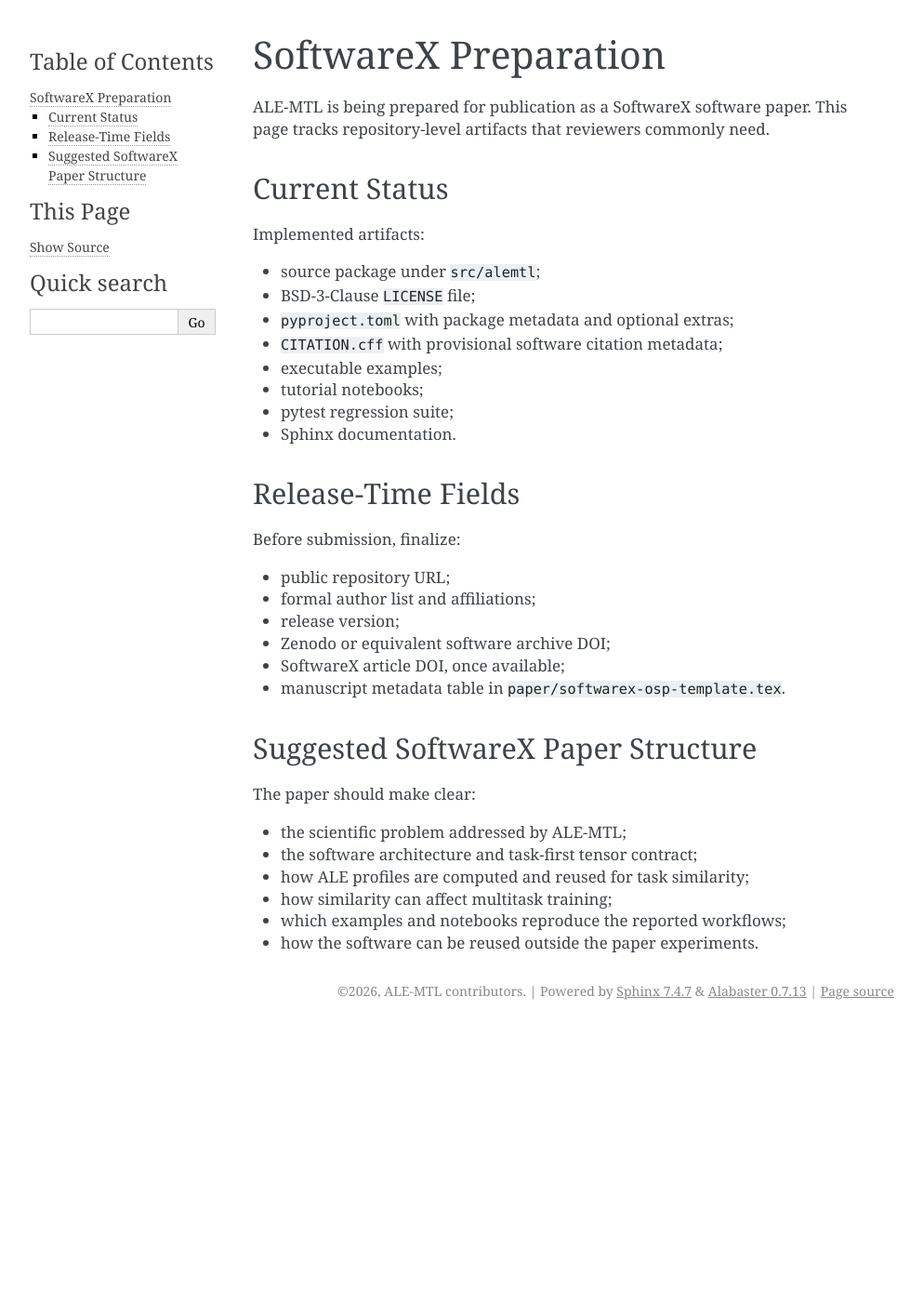
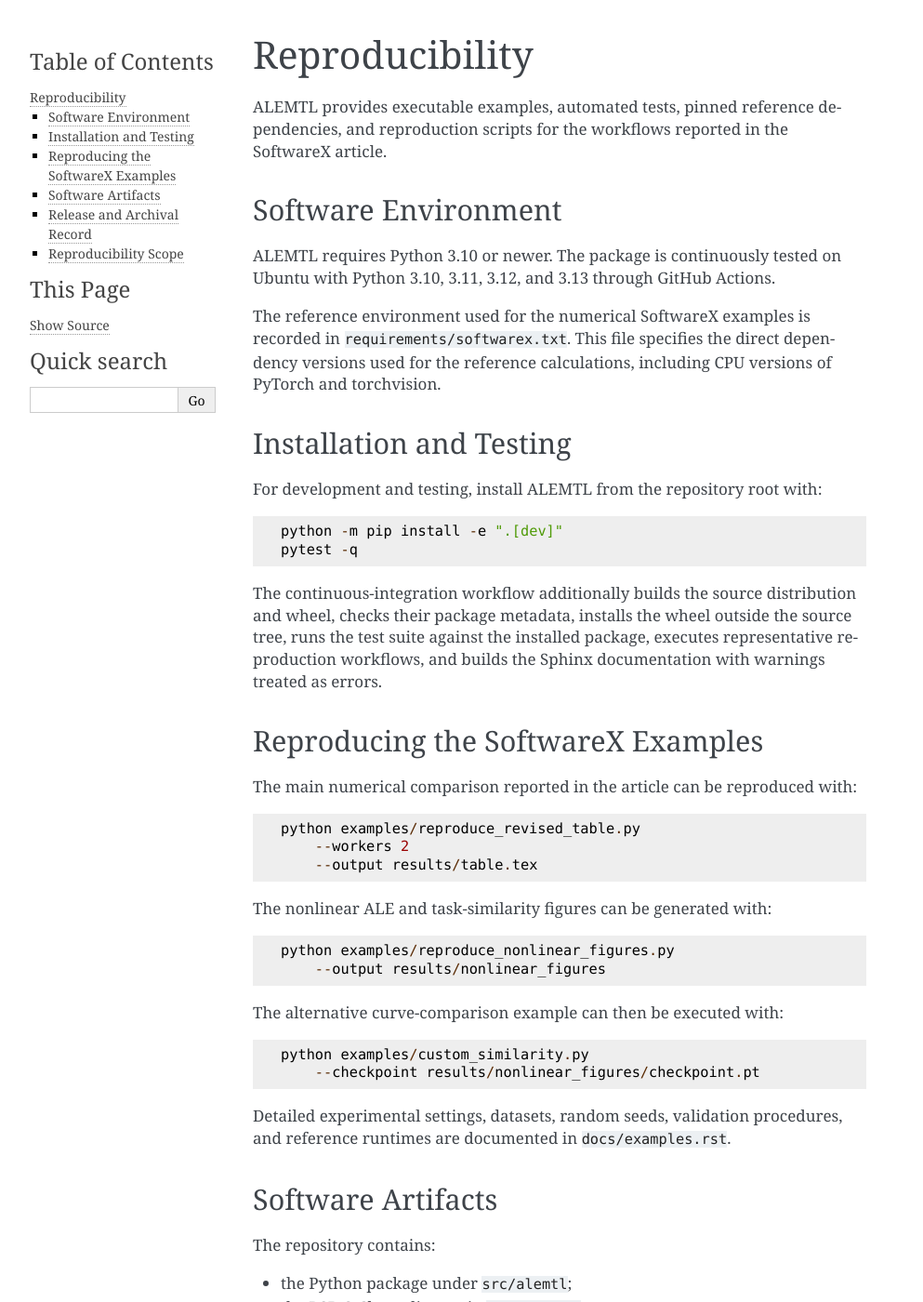
Before and after one commit to papabloblo/alemtl, a Sphinx documentation site: the page built from docs/reproducibility.rst, in a window 1280 px wide and 1400 px high. Shown: the whole window at 93% size, without its empty margins (148-1141 px from the left). Built offline with Sphinx 7.4.7, drawn with Linux system fonts in a browser that asks for light colours; some of the changed text lies outside the part shown.

Commit message:
Revise reproducibility documentation: expand installation, testing, and SoftwareX reproduction details; refine artifact descriptions for submission.

```diff
--- a/docs/reproducibility.rst
+++ b/docs/reproducibility.rst
@@ -1,43 +1,90 @@
-SoftwareX Preparation
-=====================
+Reproducibility
+===============
 
-ALE-MTL is being prepared for publication as a SoftwareX software paper. This
-page tracks repository-level artifacts that reviewers commonly need.
+ALEMTL provides executable examples, automated tests, pinned reference
+dependencies, and reproduction scripts for the workflows reported in the
+SoftwareX article.
 
-Current Status
---------------
+Software Environment
+--------------------
 
-Implemented artifacts:
+ALEMTL requires Python 3.10 or newer. The package is continuously tested on
+Ubuntu with Python 3.10, 3.11, 3.12, and 3.13 through GitHub Actions.
 
-* source package under ``src/alemtl``;
-* BSD-3-Clause ``LICENSE`` file;
-* ``pyproject.toml`` with package metadata and optional extras;
-* ``CITATION.cff`` with provisional software citation metadata;
-* executable examples;
-* tutorial notebooks;
-* pytest regression suite;
-* Sphinx documentation.
+The reference environment used for the numerical SoftwareX examples is recorded
+in ``requirements/softwarex.txt``. This file specifies the direct dependency
+versions used for the reference calculations, including CPU versions of
+PyTorch and torchvision.
 
-Release-Time Fields
--------------------
+Installation and Testing
+------------------------
 
-Before submission, finalize:
+For development and testing, install ALEMTL from the repository root with::
 
-* public repository URL;
-* formal author list and affiliations;
-* release version;
-* Zenodo or equivalent software archive DOI;
-* SoftwareX article DOI, once available;
-* manuscript metadata table in ``paper/softwarex-osp-template.tex``.
+   python -m pip install -e ".[dev]"
+   pytest -q
 
-Suggested SoftwareX Paper Structure
------------------------------------
+The continuous-integration workflow additionally builds the source distribution
+and wheel, checks their package metadata, installs the wheel outside the source
+tree, runs the test suite against the installed package, executes representative
+reproduction workflows, and builds the Sphinx documentation with warnings
+treated as errors.
 
-The paper should make clear:
+Reproducing the SoftwareX Examples
+----------------------------------
 
-* the scientific problem addressed by ALE-MTL;
-* the software architecture and task-first tensor contract;
-* how ALE profiles are computed and reused for task similarity;
-* how similarity can affect multitask training;
-* which examples and notebooks reproduce the reported workflows;
-* how the software can be reused outside the paper experiments.
+The main numerical comparison reported in the article can be reproduced with::
+
+   python examples/reproduce_revised_table.py
+       --workers 2
+       --output results/table.tex
+
+The nonlinear ALE and task-similarity figures can be generated with::
+
+   python examples/reproduce_nonlinear_figures.py
+       --output results/nonlinear_figures
+
+The alternative curve-comparison example can then be executed with::
+
+   python examples/custom_similarity.py
+       --checkpoint results/nonlinear_figures/checkpoint.pt
+
+Detailed experimental settings, datasets, random seeds, validation procedures,
+and reference runtimes are documented in ``docs/examples.rst``.
+
+Software Artifacts
+------------------
+
+The repository contains:
+
+* the Python package under ``src/alemtl``;
+* the BSD-3-Clause license in ``LICENSE.txt``;
+* package and dependency metadata in ``pyproject.toml``;
+* machine-readable citation metadata in ``CITATION.cff``;
+* executable examples under ``examples``;
+* tutorial notebooks under ``notebooks``;
+* automated regression tests under ``tests``;
+* Sphinx user and API documentation under ``docs``;
+* the tested SoftwareX dependency specification in
+  ``requirements/softwarex.txt``.
+
+Release and Archival Record
+---------------------------
+
+The SoftwareX submission corresponds to ALEMTL version 0.1.0. The source
+repository is available at:
+
+https://github.com/papabloblo/alemtl
+
+The versioned GitHub release and permanent archival DOI identify the exact
+software snapshot associated with the article. The archival DOI should be used
+when citing the software once the v0.1.0 release has been deposited.
+
+Reproducibility Scope
+---------------------
+
+The supplied workflows are intended to reproduce the numerical tables and
+illustrative figures reported in the SoftwareX article. Exact floating-point
+values and execution times may vary across operating systems, hardware, and
+dependency versions. The tested environment and experimental configuration are
+therefore recorded explicitly to make such differences auditable.
```
